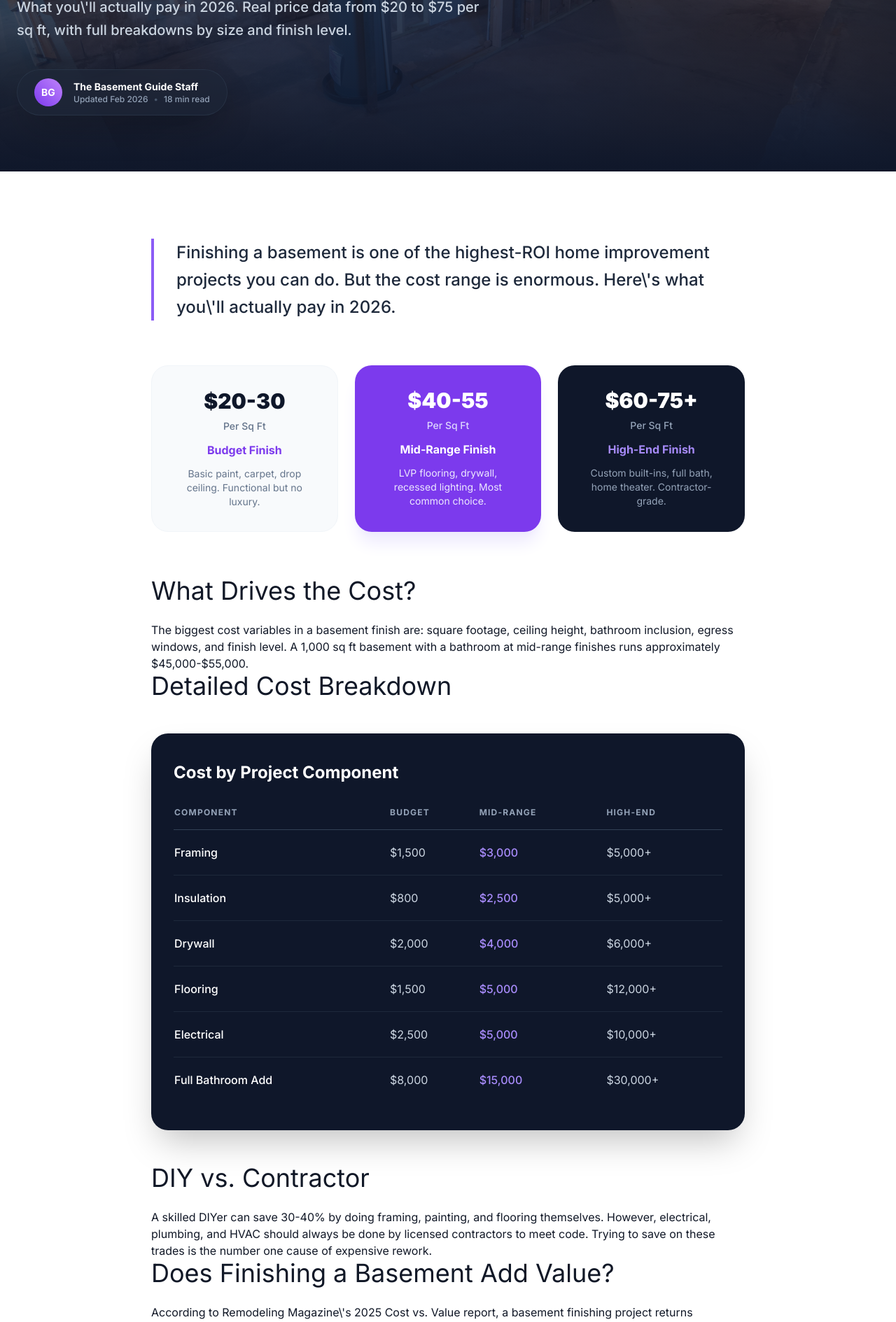
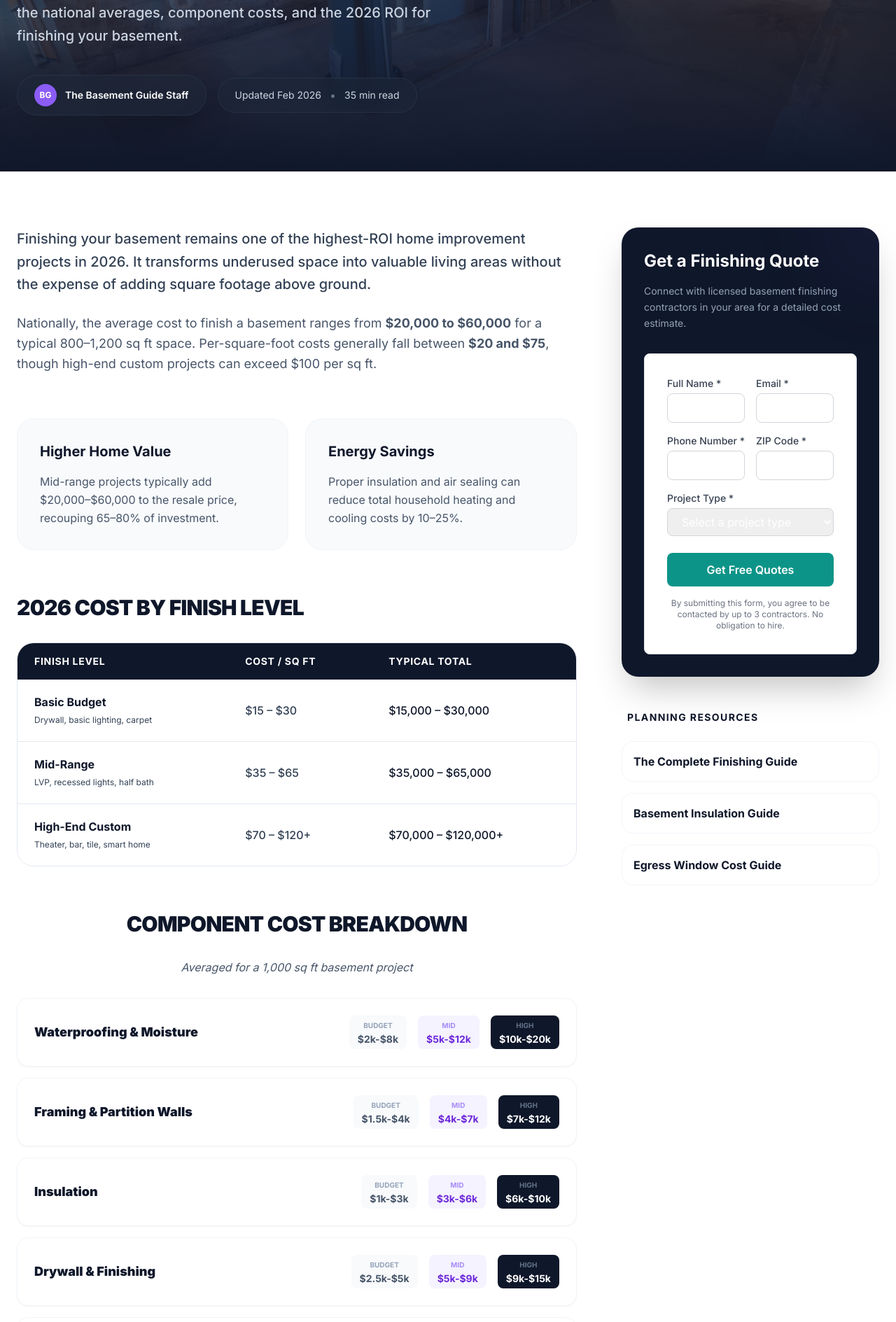
Before and after one commit to thebasementguide2026/basement-guide, a Next.js app: page /articles/basement-finishing-cost in a window 1280 px wide. Shown: the part 380-2269 px from the top of the page at 70% size. Built offline with nearby package versions, Linux system fonts and the light colour scheme.

Commit message:
Update page.tsx
feat: update Basement Finishing Cost guide with 2026 data and ROI insights

```diff
--- a/app/articles/basement-finishing-cost/page.tsx
+++ b/app/articles/basement-finishing-cost/page.tsx
@@ -4,8 +4,8 @@ import LeadForm from '@/components/LeadForm'
 import type { Metadata } from 'next'
 
 export const metadata: Metadata = {
-  title: 'Basement Finishing Cost Guide 2026: What You\'ll Actually Pay | The Basement Guide',
-  description: 'How much does it cost to finish a basement in 2026? Real price data from $20 to $75 per sq ft with full breakdowns.',
+  title: 'Basement Finishing Cost Guide 2026: Breakdowns & ROI | The Basement Guide',
+  description: 'How much does it cost to finish a basement in 2026? National averages from $20,000 to $60,000. Detailed breakdowns by sq ft, finish level, and ROI insights.',
 }
 
 export default function BasementFinishingCost() {
@@ -15,164 +15,214 @@ export default function BasementFinishingCost() {
       <section className='relative h-[70vh] min-h-[500px] bg-slate-900 overflow-hidden'>
         <Image
           src='/unfinished-basement-interior.jpg.jpg'
-          alt='Basement being finished for cost guide'
+          alt='Basement finishing construction and costs'
           fill
           className='object-cover opacity-45 scale-105 transition-transform duration-700 hover:scale-100'
           priority
         />
         <div className='absolute inset-0 bg-gradient-to-t from-slate-900 via-slate-900/40 to-transparent' />
-
         <div className='relative h-full max-w-7xl mx-auto px-6 flex flex-col justify-end pb-20'>
           <div className='flex items-center space-x-3 mb-8'>
             <div className='w-12 h-px bg-violet-500'></div>
-            <span className='text-violet-400 font-bold tracking-[0.3em] text-sm uppercase'>Cost Guide</span>
+            <span className='text-violet-400 font-bold tracking-[0.3em] text-sm uppercase'>Finishing Cost Guide</span>
           </div>
-
           <h1 className='text-5xl md:text-7xl font-black text-white mb-6 leading-[0.9] tracking-tighter'>
             Basement Finishing<br />
             <span className='text-violet-400'>Cost Guide 2026</span>
           </h1>
-
           <p className='text-xl text-slate-300 max-w-2xl mb-10 font-medium leading-relaxed'>
-            What you\'ll actually pay in 2026. Real price data from $20 to $75 per sq ft, with full breakdowns by size and finish level.
+            From basic budget remodels to luxury custom suites. We break down the national averages, component costs, and the 2026 ROI for finishing your basement.
           </p>
-
           <div className='flex items-center space-x-4'>
             <div className='flex items-center bg-slate-800/50 backdrop-blur-md rounded-full px-6 py-3 border border-slate-700/50 shadow-2xl'>
-              <div className='w-10 h-10 rounded-full bg-gradient-to-tr from-violet-600 to-purple-400 flex items-center justify-center text-white font-bold text-sm mr-4'>
-                BG
+              <div className='w-8 h-8 bg-violet-500 rounded-full flex items-center justify-center mr-3'>
+                <span className='text-white text-xs font-bold'>BG</span>
               </div>
-              <div className='flex flex-col'>
-                <span className='text-white font-bold text-sm'>The Basement Guide Staff</span>
-                <div className='flex items-center text-slate-400 text-xs font-medium'>
-                  <span>Updated Feb 2026</span>
-                  <span className='mx-2 text-slate-600'>•</span>
-                  <span>18 min read</span>
+              <span className='text-white font-semibold text-sm'>The Basement Guide Staff</span>
             </div>
-              </div>
+            <div className='flex items-center bg-slate-800/50 backdrop-blur-md rounded-full px-6 py-3 border border-slate-700/50'>
+              <span className='text-slate-300 text-sm'>Updated Feb 2026</span>
+              <span className='text-slate-500 mx-3'>•</span>
+              <span className='text-slate-300 text-sm'>35 min read</span>
             </div>
           </div>
         </div>
       </section>
 
       {/* Main Content */}
-      <main className='max-w-4xl mx-auto px-6 py-24'>
-        <div className='prose prose-lg prose-slate max-w-none prose-headings:text-slate-900 prose-headings:font-black prose-headings:tracking-tight prose-p:text-slate-600 prose-p:leading-relaxed prose-a:text-violet-600 prose-a:no-underline hover:prose-a:underline'>
+      <div className='max-w-7xl mx-auto px-6 py-20'>
+        <div className='grid grid-cols-1 lg:grid-cols-3 gap-16'>
+          {/* Article Body */}
+          <div className='lg:col-span-2 space-y-16'>
 
-          <p className='text-2xl font-medium text-slate-800 leading-relaxed mb-12 border-l-4 border-violet-500 pl-8'>
-            Finishing a basement is one of the highest-ROI home improvement projects you can do. But the cost range is enormous. Here\'s what you\'ll actually pay in 2026.
+            {/* Intro */}
+            <section>
+              <p className='text-xl text-slate-700 leading-relaxed mb-6 font-medium'>
+                Finishing your basement remains one of the highest-ROI home improvement projects in 2026. It transforms underused space into valuable living areas without the expense of adding square footage above ground.
               </p>
+              <p className='text-lg text-slate-600 leading-relaxed'>
+                Nationally, the average cost to finish a basement ranges from <strong>$20,000 to $60,000</strong> for a typical 800–1,200 sq ft space. Per-square-foot costs generally fall between <strong>$20 and $75</strong>, though high-end custom projects can exceed $100 per sq ft.
+              </p>
+            </section>
 
-          {/* Cost Summary Cards */}
-          <div className='grid grid-cols-1 md:grid-cols-3 gap-6 my-16 not-prose'>
-            <div className='bg-slate-50 rounded-3xl p-8 text-center border border-slate-100'>
-              <div className='text-3xl font-black text-slate-900 mb-2'>$20-30</div>
-              <div className='text-slate-500 text-sm font-medium mb-3'>Per Sq Ft</div>
-              <div className='text-violet-600 font-bold'>Budget Finish</div>
-              <p className='text-slate-500 text-sm mt-3'>Basic paint, carpet, drop ceiling. Functional but no luxury.</p>
+            {/* Benefits Grid */}
+            <section className='grid grid-cols-1 md:grid-cols-2 gap-6'>
+              <div className='p-8 bg-slate-50 rounded-3xl border border-slate-100'>
+                <h3 className='text-xl font-bold text-slate-900 mb-4'>Higher Home Value</h3>
+                <p className='text-slate-600 leading-relaxed'>Mid-range projects typically add $20,000–$60,000 to the resale price, recouping 65–80% of investment.</p>
               </div>
-            <div className='bg-violet-600 rounded-3xl p-8 text-center shadow-xl shadow-violet-100'>
-              <div className='text-3xl font-black text-white mb-2'>$40-55</div>
-              <div className='text-violet-200 text-sm font-medium mb-3'>Per Sq Ft</div>
-              <div className='text-white font-bold'>Mid-Range Finish</div>
-              <p className='text-violet-100 text-sm mt-3'>LVP flooring, drywall, recessed lighting. Most common choice.</p>
+              <div className='p-8 bg-slate-50 rounded-3xl border border-slate-100'>
+                <h3 className='text-xl font-bold text-slate-900 mb-4'>Energy Savings</h3>
+                <p className='text-slate-600 leading-relaxed'>Proper insulation and air sealing can reduce total household heating and cooling costs by 10–25%.</p>
               </div>
-            <div className='bg-slate-900 rounded-3xl p-8 text-center'>
-              <div className='text-3xl font-black text-white mb-2'>$60-75+</div>
-              <div className='text-slate-400 text-sm font-medium mb-3'>Per Sq Ft</div>
-              <div className='text-violet-400 font-bold'>High-End Finish</div>
-              <p className='text-slate-400 text-sm mt-3'>Custom built-ins, full bath, home theater. Contractor-grade.</p>
-            </div>
-          </div>
+            </section>
 
-          <h2 className='text-4xl mb-6'>What Drives the Cost?</h2>
-          <p>
-            The biggest cost variables in a basement finish are: square footage, ceiling height, bathroom inclusion, egress windows, and finish level. A 1,000 sq ft basement with a bathroom at mid-range finishes runs approximately $45,000-$55,000.
-          </p>
-
-          <h2 className='text-4xl mb-6'>Detailed Cost Breakdown</h2>
-
-          <div className='my-12 rounded-3xl overflow-hidden shadow-2xl not-prose'>
-            <div className='bg-slate-900 px-8 py-10'>
-              <h3 className='text-white text-2xl font-bold mb-8'>Cost by Project Component</h3>
-              <div className='overflow-x-auto'>
+            {/* Cost by Finish Level */}
+            <section>
+              <h2 className='text-3xl font-black text-slate-900 mb-8 tracking-tight uppercase'>2026 Cost by Finish Level</h2>
+              <div className='overflow-hidden border border-slate-200 rounded-3xl'>
                 <table className='w-full text-left'>
-                  <thead>
-                    <tr className='border-b border-slate-700'>
-                      <th className='pb-4 font-bold text-slate-400 uppercase text-xs tracking-widest'>Component</th>
-                      <th className='pb-4 font-bold text-slate-400 uppercase text-xs tracking-widest'>Budget</th>
-                      <th className='pb-4 font-bold text-slate-400 uppercase text-xs tracking-widest'>Mid-Range</th>
-                      <th className='pb-4 font-bold text-slate-400 uppercase text-xs tracking-widest'>High-End</th>
+                  <thead className='bg-slate-900 text-white'>
+                    <tr>
+                      <th className='px-6 py-4 font-bold uppercase tracking-wider text-sm'>Finish Level</th>
+                      <th className='px-6 py-4 font-bold uppercase tracking-wider text-sm'>Cost / Sq Ft</th>
+                      <th className='px-6 py-4 font-bold uppercase tracking-wider text-sm'>Typical Total</th>
                     </tr>
                   </thead>
-                  <tbody className='divide-y divide-slate-800'>
-                    <tr>
-                      <td className='py-5 text-white font-medium'>Framing</td>
-                      <td className='py-5 text-slate-300'>$1,500</td>
-                      <td className='py-5 text-violet-400 font-medium'>$3,000</td>
-                      <td className='py-5 text-slate-300'>$5,000+</td>
+                  <tbody className='divide-y divide-slate-200 bg-white text-slate-700 font-medium'>
+                    <tr className='hover:bg-slate-50 transition-colors'>
+                      <td className='px-6 py-5'><span className='text-slate-900 font-bold'>Basic Budget</span><br /><span className='text-xs font-normal'>Drywall, basic lighting, carpet</span></td>
+                      <td className='px-6 py-5'>$15 – $30</td>
+                      <td className='px-6 py-5 text-slate-900'>$15,000 – $30,000</td>
                     </tr>
-                    <tr>
-                      <td className='py-5 text-white font-medium'>Insulation</td>
-                      <td className='py-5 text-slate-300'>$800</td>
-                      <td className='py-5 text-violet-400 font-medium'>$2,500</td>
-                      <td className='py-5 text-slate-300'>$5,000+</td>
+                    <tr className='hover:bg-slate-50 transition-colors'>
+                      <td className='px-6 py-5'><span className='text-slate-900 font-bold'>Mid-Range</span><br /><span className='text-xs font-normal'>LVP, recessed lights, half bath</span></td>
+                      <td className='px-6 py-5'>$35 – $65</td>
+                      <td className='px-6 py-5 text-slate-900'>$35,000 – $65,000</td>
                     </tr>
-                    <tr>
-                      <td className='py-5 text-white font-medium'>Drywall</td>
-                      <td className='py-5 text-slate-300'>$2,000</td>
-                      <td className='py-5 text-violet-400 font-medium'>$4,000</td>
-                      <td className='py-5 text-slate-300'>$6,000+</td>
-                    </tr>
-                    <tr>
-                      <td className='py-5 text-white font-medium'>Flooring</td>
-                      <td className='py-5 text-slate-300'>$1,500</td>
-                      <td className='py-5 text-violet-400 font-medium'>$5,000</td>
-                      <td className='py-5 text-slate-300'>$12,000+</td>
-                    </tr>
-                    <tr>
-                      <td className='py-5 text-white font-medium'>Electrical</td>
-                      <td className='py-5 text-slate-300'>$2,500</td>
-                      <td className='py-5 text-violet-400 font-medium'>$5,000</td>
-                      <td className='py-5 text-slate-300'>$10,000+</td>
-                    </tr>
-                    <tr>
-                      <td className='py-5 text-white font-medium'>Full Bathroom Add</td>
-                      <td className='py-5 text-slate-300'>$8,000</td>
-                      <td className='py-5 text-violet-400 font-medium'>$15,000</td>
-                      <td className='py-5 text-slate-300'>$30,000+</td>
+                    <tr className='hover:bg-slate-50 transition-colors'>
+                      <td className='px-6 py-5'><span className='text-slate-900 font-bold'>High-End Custom</span><br /><span className='text-xs font-normal'>Theater, bar, tile, smart home</span></td>
+                      <td className='px-6 py-5'>$70 – $120+</td>
+                      <td className='px-6 py-5 text-slate-900'>$70,000 – $120,000+</td>
                     </tr>
                   </tbody>
                 </table>
               </div>
+            </section>
+
+            {/* Detailed Component Table */}
+            <section>
+              <h2 className='text-3xl font-black text-slate-900 mb-8 tracking-tight uppercase text-center'>Component Cost Breakdown</h2>
+              <p className='text-slate-600 mb-8 text-center italic'>Averaged for a 1,000 sq ft basement project</p>
+              <div className='grid grid-cols-1 gap-4'>
+                {[
+                  { name: 'Waterproofing & Moisture', budget: '$2k-$8k', mid: '$5k-$12k', high: '$10k-$20k' },
+                  { name: 'Framing & Partition Walls', budget: '$1.5k-$4k', mid: '$4k-$7k', high: '$7k-$12k' },
+                  { name: 'Insulation', budget: '$1k-$3k', mid: '$3k-$6k', high: '$6k-$10k' },
+                  { name: 'Drywall & Finishing', budget: '$2.5k-$5k', mid: '$5k-$9k', high: '$9k-$15k' },
+                  { name: 'Flooring (Installed)', budget: '$2k-$5k', mid: '$6k-$12k', high: '$12k-$25k' },
+                  { name: 'Electrical & Lighting', budget: '$3k-$6k', mid: '$6k-$10k', high: '$12k-$20k' },
+                  { name: 'Plumbing (Half/Full Bath)', budget: '$4k-$8k', mid: '$8k-$15k', high: '$15k-$25k' },
+                  { name: 'Egress Windows', budget: '$3k-$6k', mid: '$5k-$10k', high: '$8k-$15k' }
+                ].map((item, i) => (
+                  <div key={i} className='flex flex-col md:flex-row md:items-center justify-between p-6 bg-white border border-slate-100 rounded-2xl shadow-sm'>
+                    <div className='mb-4 md:mb-0'>
+                      <h4 className='font-black text-slate-900 text-lg'>{item.name}</h4>
+                    </div>
+                    <div className='flex items-center space-x-4 text-sm font-bold'>
+                      <div className='text-center px-3 py-1 bg-slate-50 rounded-lg'><p className='text-[10px] text-slate-400 uppercase'>Budget</p><p className='text-slate-600'>{item.budget}</p></div>
+                      <div className='text-center px-3 py-1 bg-violet-50 rounded-lg'><p className='text-[10px] text-violet-400 uppercase'>Mid</p><p className='text-violet-700'>{item.mid}</p></div>
+                      <div className='text-center px-3 py-1 bg-slate-900 rounded-lg'><p className='text-[10px] text-slate-500 uppercase'>High</p><p className='text-white'>{item.high}</p></div>
                     </div>
                   </div>
+                ))}
+              </div>
+            </section>
 
-          <h2 className='text-4xl mb-6'>DIY vs. Contractor</h2>
-          <p>
-            A skilled DIYer can save 30-40% by doing framing, painting, and flooring themselves. However, electrical, plumbing, and HVAC should always be done by licensed contractors to meet code. Trying to save on these trades is the number one cause of expensive rework.
+            {/* Hidden Costs */}
+            <section>
+              <h2 className='text-3xl font-black text-slate-900 mb-8 tracking-tight'>Hidden Expenses to Watch For</h2>
+              <div className='space-y-4'>
+                <div className='p-6 border border-red-100 bg-red-50/30 rounded-2xl'>
+                  <h4 className='font-bold text-slate-900'>Ceiling Height Issues</h4>
+                  <p className='text-slate-600 text-sm'>Lowering a floor or raising joists to meet the 7ft habitable code can add $8,000–$25,000.</p>
+                </div>
+                <div className='p-6 border border-slate-100 rounded-2xl'>
+                  <h4 className='font-bold text-slate-900'>Asbestos & Lead Abatement</h4>
+                  <p className='text-slate-600 text-sm'>Common in pre-1980s homes; testing and removal can cost $500–$5,000.</p>
+                </div>
+                <div className='p-6 border border-slate-100 rounded-2xl'>
+                  <h4 className='font-bold text-slate-900'>Radon Mitigation</h4>
+                  <p className='text-slate-600 text-sm'>If finishing encloses high radon levels, expect $800–$2,500 for a mitigation system.</p>
+                </div>
+              </div>
+            </section>
+
+            {/* DIY vs Pro */}
+            <section className='bg-slate-50 rounded-3xl p-10 border border-slate-200'>
+              <h2 className='text-3xl font-black text-slate-900 mb-6 tracking-tight'>DIY vs. Professional Finishing</h2>
+              <p className='text-lg text-slate-600 mb-8 leading-relaxed'>
+                Handling tasks like framing, insulation, and painting yourself can save <strong>30–50% on labor</strong> (roughly $15,000–$25,000 on a mid-range project). However, we recommend hiring licensed pros for:
               </p>
+              <div className='grid grid-cols-1 md:grid-cols-2 gap-4 text-slate-700 font-bold'>
+                <div className='flex items-center space-x-3'><span className='text-violet-500'>●</span><span>Electrical & Plumbing (Code Safety)</span></div>
+                <div className='flex items-center space-x-3'><span className='text-violet-500'>●</span><span>HVAC Modifications</span></div>
+                <div className='flex items-center space-x-3'><span className='text-violet-500'>●</span><span>Egress Window Installation</span></div>
+                <div className='flex items-center space-x-3'><span className='text-violet-500'>●</span><span>Waterproofing & Structural Work</span></div>
+              </div>
+            </section>
 
-          <h2 className='text-4xl mb-6'>Does Finishing a Basement Add Value?</h2>
-          <p>
-            According to Remodeling Magazine\'s 2025 Cost vs. Value report, a basement finishing project returns approximately 70% of its cost at resale in most markets. In cold-climate markets (Midwest, Northeast), where basements are universal, the return can exceed 80%.
+            {/* FAQ */}
+            <section>
+              <h2 className='text-3xl font-black text-slate-900 mb-10 tracking-tight text-center uppercase'>Cost FAQ</h2>
+              <div className='space-y-8'>
+                {[
+                  { q: 'How much does a basement bathroom addition cost?', a: '$10,000–$35,000 depending on plumbing proximity and finish quality.' },
+                  { q: 'Can I finish a basement for under $20,000?', a: 'Yes, if the space is under 600 sq ft and you handle the majority of framing and cosmetic labor yourself.' },
+                  { q: 'How long does a finishing project take?', a: '6–12 weeks on average, assuming permits are approved and materials are on-site.' }
+                ].map((faq, i) => (
+                  <div key={i} className='border-b border-slate-100 pb-8'>
+                    <h4 className='text-xl font-bold text-slate-900 mb-3'>{faq.q}</h4>
+                    <p className='text-slate-600 leading-relaxed'>{faq.a}</p>
+                  </div>
+                ))}
+              </div>
+            </section>
+
+          </div>
+
+          {/* Sidebar */}
+          <div className='space-y-12'>
+            <div className='sticky top-12 space-y-12'>
+              {/* CTA Form */}
+              <div className='bg-slate-900 rounded-3xl p-8 text-white shadow-2xl relative overflow-hidden'>
+                <div className='absolute top-0 right-0 w-32 h-32 bg-violet-500/10 rounded-full -mr-16 -mt-16 blur-3xl'></div>
+                <h3 className='text-2xl font-bold mb-4 relative z-10'>Get a Finishing Quote</h3>
+                <p className='text-slate-400 mb-8 relative z-10 text-sm leading-relaxed'>
+                  Connect with licensed basement finishing contractors in your area for a detailed cost estimate.
                 </p>
+                <LeadForm />
+              </div>
 
-          <div className='bg-violet-600 rounded-3xl p-12 text-white my-20 shadow-xl shadow-violet-200 relative overflow-hidden not-prose'>
-            <div className='absolute top-0 right-0 w-64 h-64 bg-white/10 rounded-full -mr-32 -mt-32' />
-            <div className='relative z-10 text-center max-w-2xl mx-auto'>
-              <h2 className='text-3xl font-black text-white mb-4'>Get Quotes for Your Basement Finish</h2>
-              <p className='text-violet-100 text-lg mb-10'>
-                Compare free estimates from licensed contractors in your area. No obligation.
-              </p>
-              <div className='bg-white rounded-2xl p-8 text-slate-900 shadow-2xl'>
-                <LeadForm />
+              {/* Internal Links */}
+              <div className='space-y-6'>
+                <h4 className='text-sm font-bold text-slate-900 uppercase tracking-widest px-2'>Planning Resources</h4>
+                <div className='space-y-4'>
+                  {[
+                    { title: 'The Complete Finishing Guide', slug: 'how-to-finish-a-basement' },
+                    { title: 'Basement Insulation Guide', slug: 'basement-insulation-guide' },
+                    { title: 'Egress Window Cost Guide', slug: 'egress-window-installation-cost' }
+                  ].map((article) => (
+                    <Link key={article.slug} href={`/articles/${article.slug}`} className='group block p-4 bg-white border border-slate-100 rounded-2xl hover:border-violet-200 hover:shadow-md transition-all'>
+                      <p className='text-slate-900 font-bold group-hover:text-violet-600 transition-colors'>{article.title}</p>
+                    </Link>
+                  ))}
                 </div>
               </div>
             </div>
-
           </div>
-      </main>
+        </div>
+      </div>
     </div>
   )
 }
```
Lines whose indentation alone changed are shown as unchanged.
